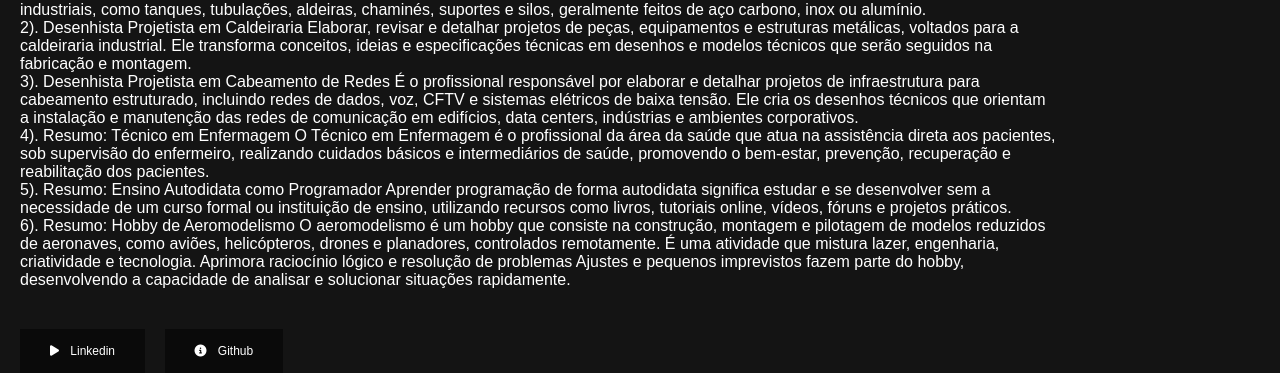
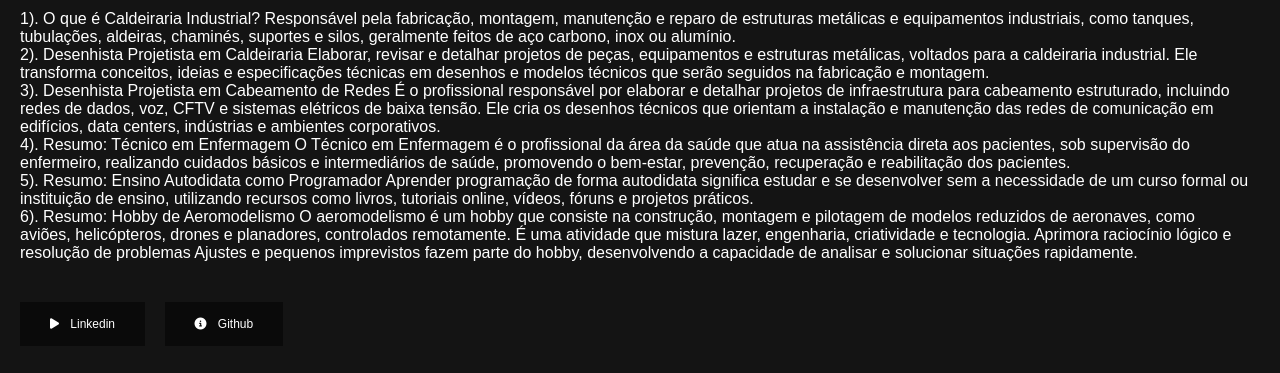
Before and after one commit to jr-Felix/portifolio-netflix, a plain HTML site: page index.html in a window 1280 px wide. Shown: the part 579-952 px from the top of the page. After the commit the page ends 925 px from the top, so only its background shows below. Drawn offline with Linux system fonts and the light colour scheme.

Commit message:
Alteração responsivo
Alteração responsivo 135% pra 160%

```diff
--- a/style/main.css
+++ b/style/main.css
@@ -96,7 +96,7 @@ header nav a:hover{
 
 
 .container{
-    margin-left: 20px;
+    margin-left: 20px; /* espaçamneto texto esq p/ dir */
 }
 
 .filme-principal .container{
@@ -112,5 +112,5 @@ header nav a:hover{
 
 
 .carrosel-filmes{
-    margin-top:5px;
+    margin-top:5px; /* disntancia entre img e img corrocel*/
 }
--- a/style/responsive.css
+++ b/style/responsive.css
@@ -13,6 +13,6 @@
 
 @media screen and (min-width:1000px){
     .descricao{
-        width: 135%;
+        width: 160%;
     }
 }
```
